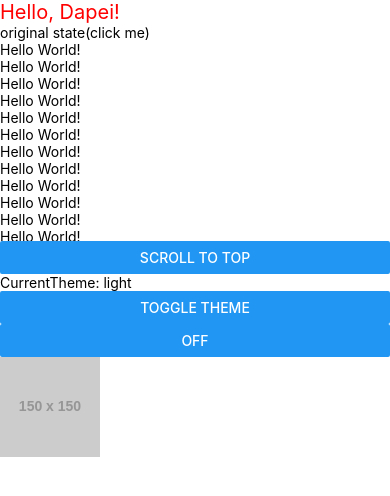
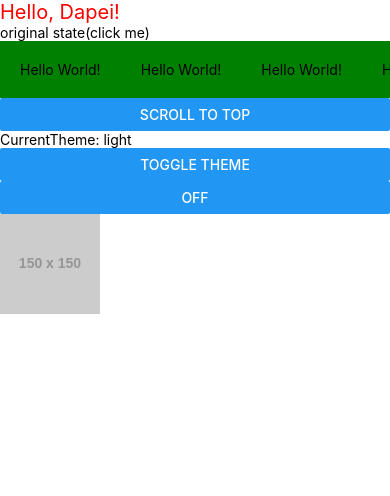
Before and after one commit to zhuodp/zetoRN, a React Native app: screen / in a window 390 px wide. Shown: the top 496 px of the page. Built offline with nearby package versions, Linux system fonts and the light colour scheme.

Commit message:
MOD: make scrollView horizontal

```diff
--- a/App.tsx
+++ b/App.tsx
@@ -46,8 +46,16 @@ const App = () => {
 
         <Text onPress={() => setText('new state')}>{textWithState}</Text>
 
-        <ScrollView style={{height: 200}} ref={scrollViewRef}>
-          {listItems.map((value, index) => (<Text key={index}>Hello World!</Text>))}
+        <ScrollView
+          contentContainerStyle={{backgroundColor: 'green'}}
+          showsHorizontalScrollIndicator={true}
+          horizontal={true}
+          ref={scrollViewRef}
+          onScroll={() => {
+            console.log('scrollView is now scrolling');
+          }}
+        >
+          {listItems.map((value, index) => (<Text style={{padding: 20}} key={index}>Hello World!</Text>))}
         </ScrollView>
         <Button onPress={onScrollToTop} title="Scroll To Top" />
 
```
